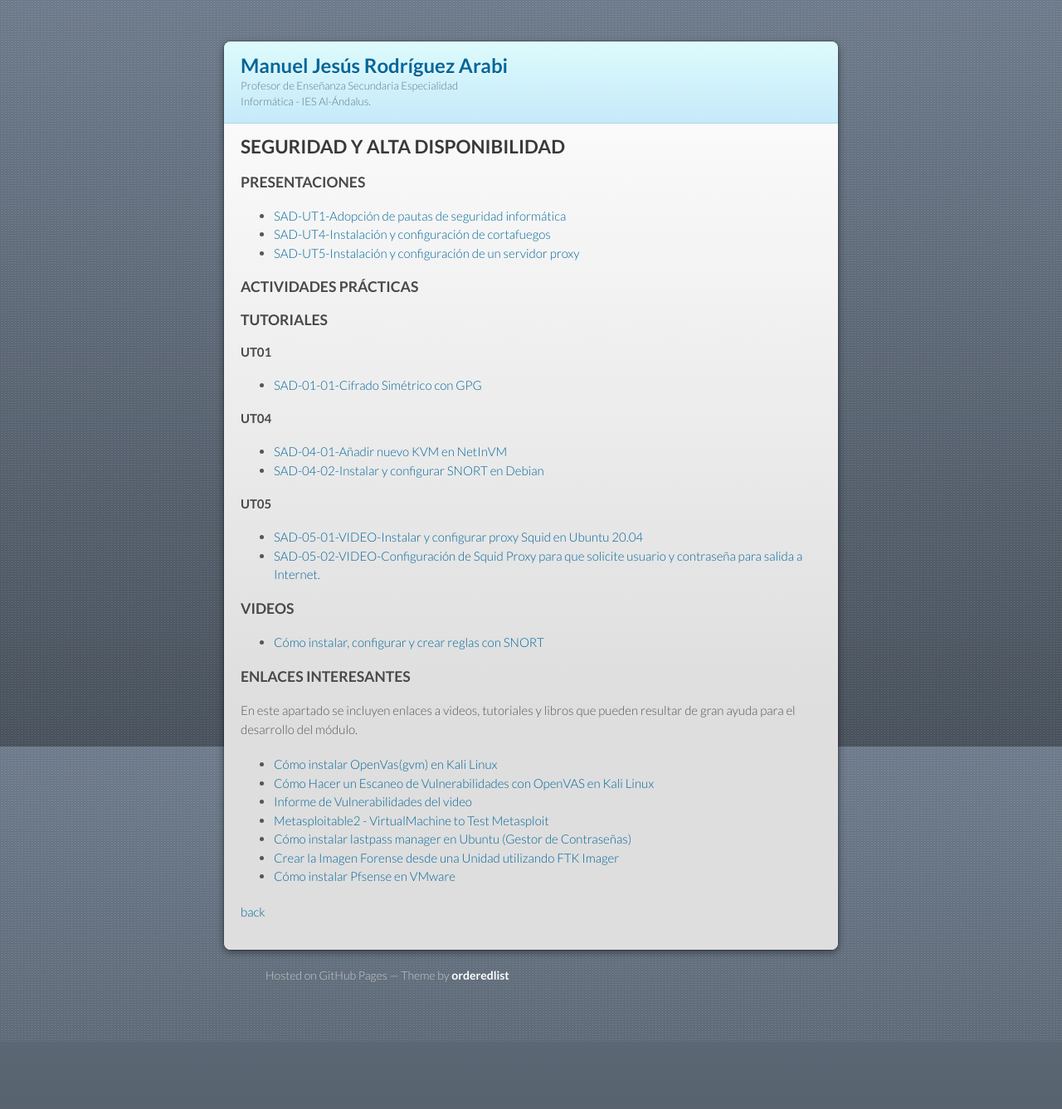
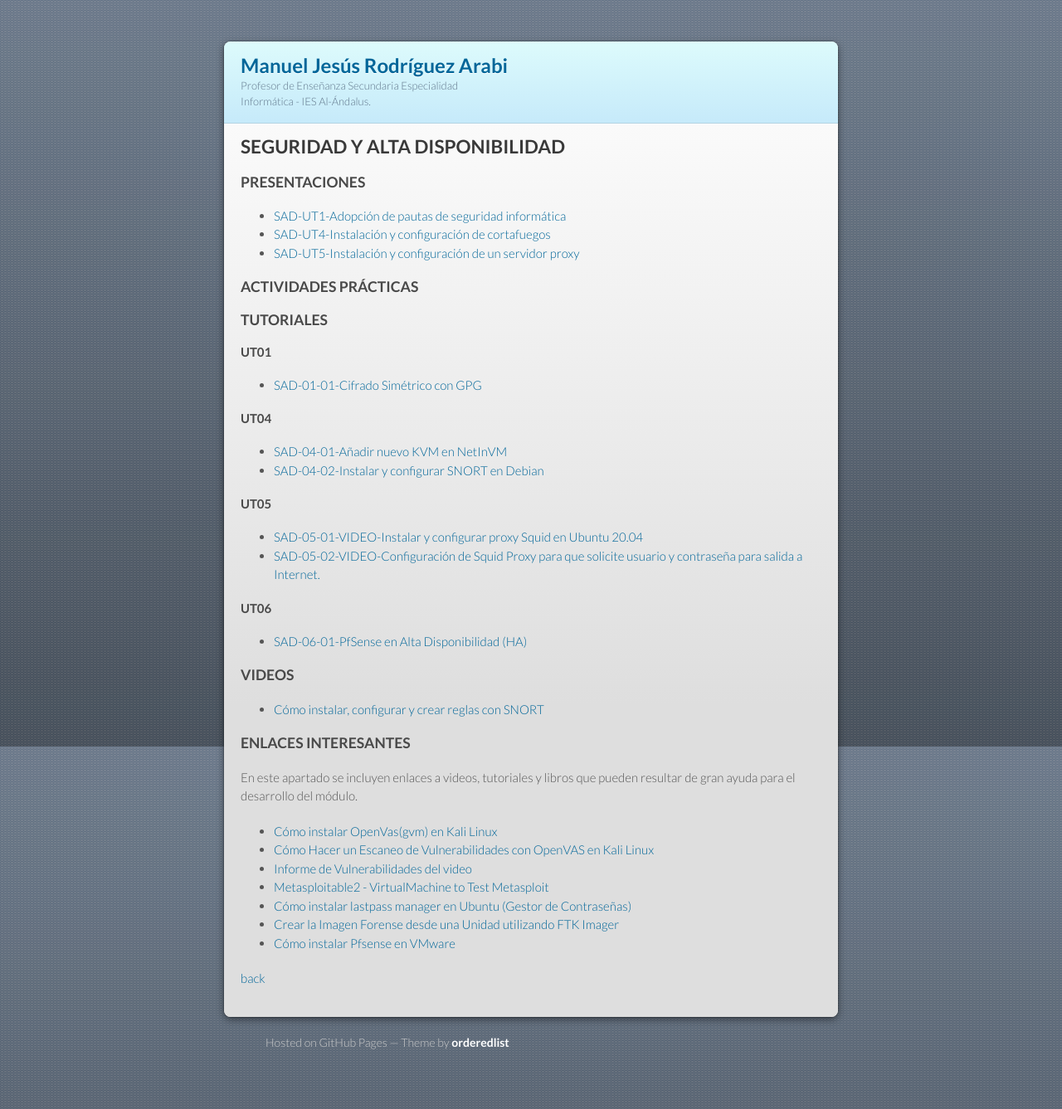
Before and after one commit to mrodara/mrodara.github.io, a Jekyll site: the page built from mods/sad.md, in a window 1280 px wide. Shown: the whole page at 83% size. Built offline with Jekyll 4.4.1, drawn with Linux system fonts in a browser that asks for light colours; our own code applies the rules of GitHub Pages for plain Markdown files; before the commit the page ends 1256 px from its top, so only the background shows below that.

Commit message:
Tutorial pfsense en alta disponibilidad

```diff
--- a/mods/sad.md
+++ b/mods/sad.md
@@ -29,6 +29,10 @@ layout: default
 * [SAD-05-01-VIDEO-Instalar y configurar proxy Squid en Ubuntu 20.04](https://youtu.be/wTUchaXLc_w)
 * [SAD-05-02-VIDEO-Configuración de Squid Proxy para que solicite usuario y contraseña para salida a Internet.](https://youtu.be/Q3BNBVuqe_k)
 
+#### UT06
+
+* [SAD-06-01-PfSense en Alta Disponibilidad (HA)](https://youtu.be/wTUchaXLc_w)
+
 ### VIDEOS
 
 * [Cómo instalar, configurar y crear reglas con SNORT](https://youtu.be/MwqdKevOas0?t=186)
```
